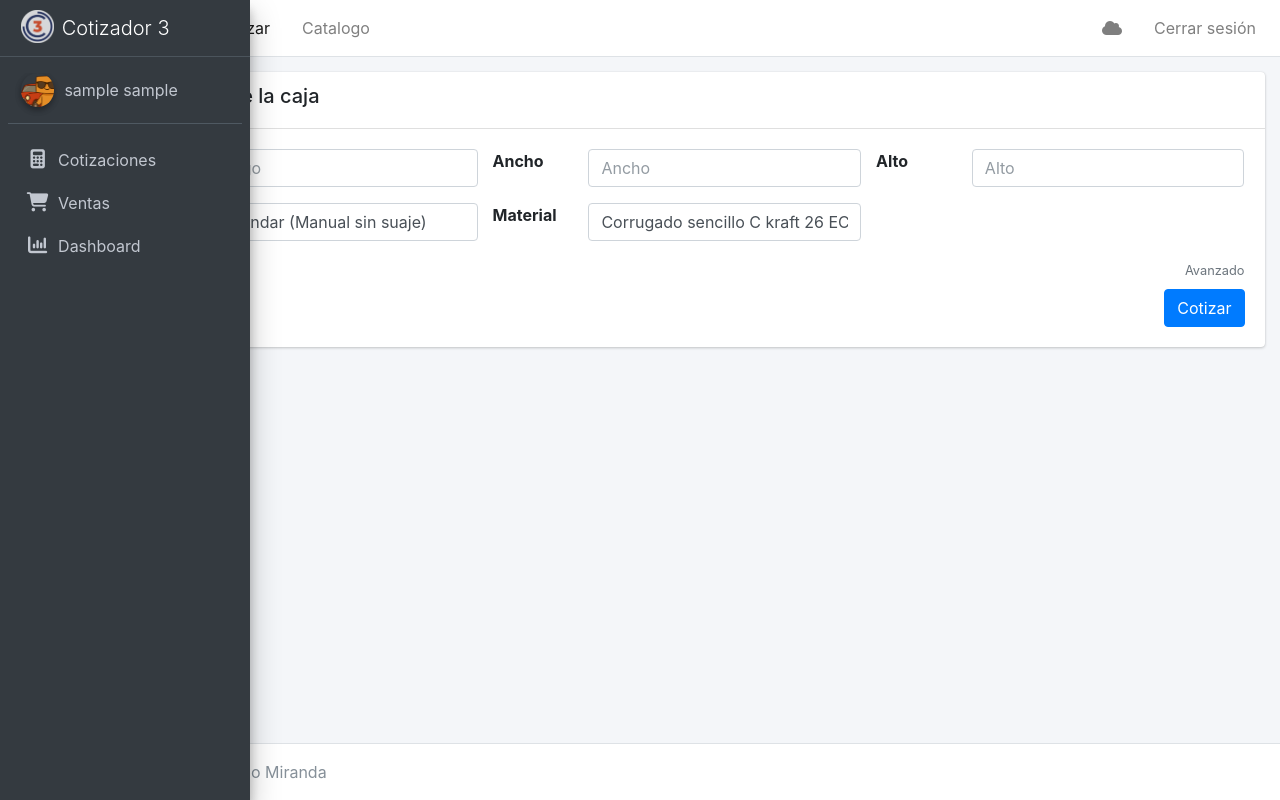
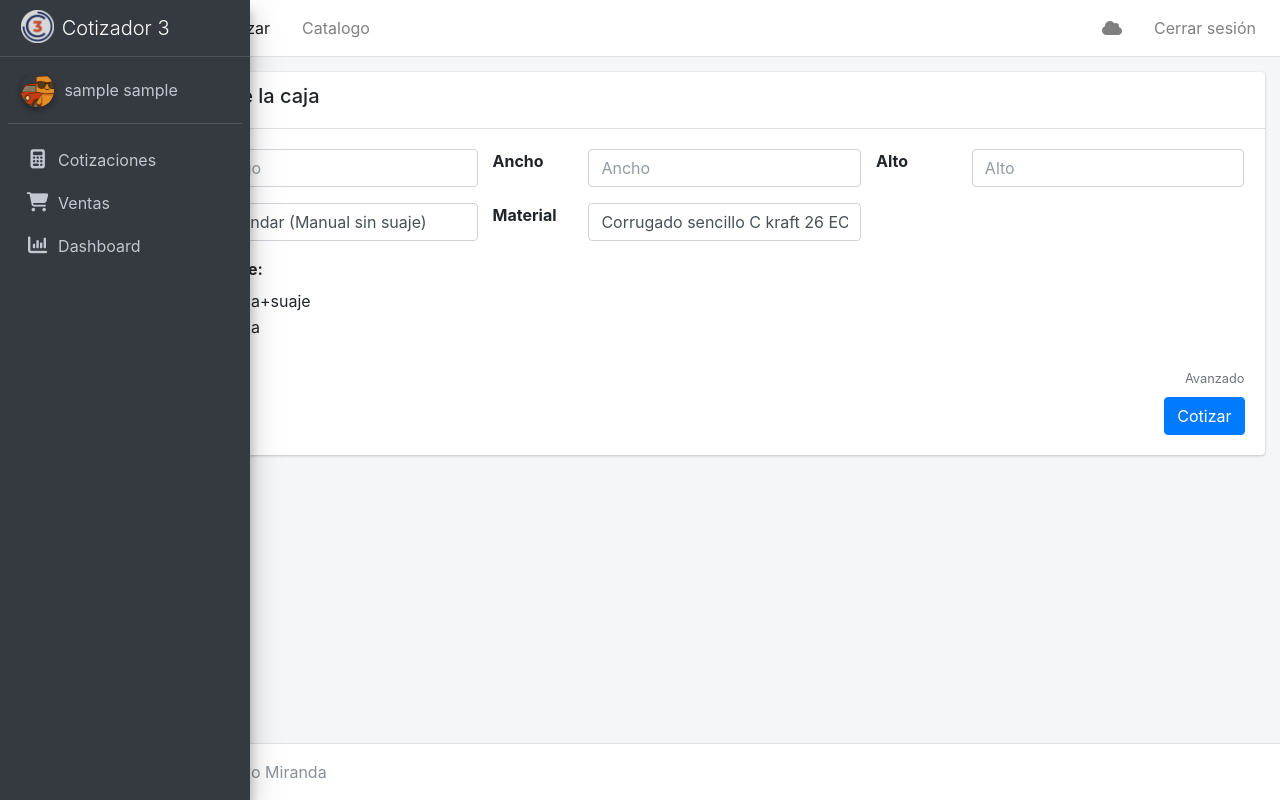
Before and after one commit to pablicles/cotizador_v3, a PHP site: page / in a window 1280 px wide. Run offline with PHP 8.4, Linux system fonts and the light colour scheme; the visitor is signed in with stand-in values (Sample User, id 1); data comes from the database, SQL or seed files in the repository; some libraries are stand-ins or nearby versions.

Commit message:
Add option to separate die cost when optimizing box price

```diff
--- a/cotizar/front.php
+++ b/cotizar/front.php
@@ -6,6 +6,7 @@ $materiales = get_materiales($conn);
 
 $selected_armado   = isset($_GET['armado']) ? (int)$_GET['armado'] : 1;
 $selected_material = $_GET['material'] ?? ($materiales[0]['clave'] ?? '');
+$tipo_precio = $_GET['tipo_precio'] ?? 'caja_suaje';
 
 $procesos_default = get_procesos_por_armado($conn, $selected_armado);
 $merma_def    = get_valor($conn, 'Merma');
@@ -119,6 +120,9 @@ if (isset($_GET['largo'], $_GET['ancho'], $_GET['alto'])) {
                 $cotizacion = cotizar_corrugado($conn, $selected_armado, $l, $a, $h, $selected_material, $opciones);
             }
             if ($cotizacion) {
+                if ($tipo_precio === 'caja') {
+                    $opciones['solo_caja'] = true;
+                }
                 $tabla_volumenes = cotizar_suaje_multiple($conn, $selected_armado, $l, $a, $h, $selected_material, $opciones);
             }
         }
@@ -174,6 +178,19 @@ if (isset($_GET['largo'], $_GET['ancho'], $_GET['alto'])) {
                                                         </option>
                                                 <?php endforeach; ?>
                                         </select>
+                                </div>
+                        </div>
+                        <div class="row mb-2">
+                                <div class="col-12 col-lg-6 mb-lg-3">
+                                        <label class="form-label">Minimizar costo de:</label>
+                                        <div class="form-check">
+                                                <input class="form-check-input" type="radio" name="tipo_precio" id="precio_caja_suaje" value="caja_suaje" <?php echo ($tipo_precio === 'caja_suaje') ? 'checked' : ''; ?>>
+                                                <label class="form-check-label" for="precio_caja_suaje">Mejor precio caja+suaje</label>
+                                        </div>
+                                        <div class="form-check">
+                                                <input class="form-check-input" type="radio" name="tipo_precio" id="precio_caja" value="caja" <?php echo ($tipo_precio === 'caja') ? 'checked' : ''; ?>>
+                                                <label class="form-check-label" for="precio_caja">Mejor precio caja</label>
+                                        </div>
                                 </div>
                         </div>
                         <div class="row mb-2">
@@ -411,6 +428,7 @@ if (isset($_GET['largo'], $_GET['ancho'], $_GET['alto'])) {
                     <th><?php echo number_format($vol); ?></th>
                 <?php endforeach; ?>
             </tr>
+            <?php if($tipo_precio === 'caja_suaje'): ?>
             <tr>
                 <td>Precio caja s/ IVA</td>
                 <?php foreach($tabla_volumenes as $info): ?>
@@ -435,6 +453,32 @@ if (isset($_GET['largo'], $_GET['ancho'], $_GET['alto'])) {
                     <td>$<?php echo number_format($info['precio_total_con_iva'],2); ?></td>
                 <?php endforeach; ?>
             </tr>
+            <?php else: ?>
+            <tr>
+                <td>Precio caja s/ IVA</td>
+                <?php foreach($tabla_volumenes as $info): ?>
+                    <td>$<?php echo number_format($info['precio_caja_sin_iva'],2); ?></td>
+                <?php endforeach; ?>
+            </tr>
+            <tr>
+                <td>Precio caja c/ IVA</td>
+                <?php foreach($tabla_volumenes as $info): ?>
+                    <td>$<?php echo number_format($info['precio_total_con_iva'],2); ?></td>
+                <?php endforeach; ?>
+            </tr>
+            <tr>
+                <td>Suaje s/ IVA</td>
+                <?php foreach($tabla_volumenes as $info): ?>
+                    <td>$<?php echo number_format($info['precio_suaje_total'],2); ?></td>
+                <?php endforeach; ?>
+            </tr>
+            <tr>
+                <td>Suaje c/ IVA</td>
+                <?php foreach($tabla_volumenes as $info): ?>
+                    <td>$<?php echo number_format($info['precio_suaje_total']*(1+$cotizacion['iva']/100),2); ?></td>
+                <?php endforeach; ?>
+            </tr>
+            <?php endif; ?>
             <tr>
                 <td>Detalles</td>
                 <?php foreach($tabla_volumenes as $vol => $info): ?>
@@ -448,6 +492,7 @@ if (isset($_GET['largo'], $_GET['ancho'], $_GET['alto'])) {
                 <p><strong>Piezas por golpe:</strong> <?php echo $info['piezas_por_golpe']; ?></p>
                 <p><strong>Golpes necesarios:</strong> <?php echo $info['golpes']; ?></p>
                 <p><strong>cm de suaje:</strong> <?php echo number_format($info['cm_suaje_total'],2); ?> cm</p>
+                <p><strong>Costo suaje:</strong> $<?php echo number_format($info['precio_suaje_total'],2); ?></p>
                 <p><strong>Costo material:</strong> $<?php echo number_format($info['costo_material_total'],2); ?></p>
                 <p><strong>Costo procesos sin suajado:</strong> $<?php echo number_format($info['costo_procesos_total'],2); ?></p>
                 <p><strong>Costo suajado:</strong> $<?php echo number_format($info['costo_suajado_total'],2); ?></p>
--- a/cotizar/funciones.php
+++ b/cotizar/funciones.php
@@ -624,6 +624,7 @@ function cotizar_suaje_multiple(mysqli $conn, int $armado, float $largo, float $
     foreach($datos_caja['cm_suaje'] as $c){
         $cm_base += $c;
     }
+    $solo_caja = !empty($opciones['solo_caja']);
     $volumenes = [1000,2000,3000,4000,5000,10000];
     $resultados = [];
     foreach($volumenes as $vol){
@@ -664,10 +665,11 @@ function cotizar_suaje_multiple(mysqli $conn, int $armado, float $largo, float $
             $iva = $cot['iva'];
             $costo_total_sin_iva = $base_total * (1 + $utilidad/100);
             $precio_caja_sin_iva = $costo_total_sin_iva / $vol;
-            $precio_suaje_pieza = $precio_suaje / $vol;
+            $precio_suaje_pieza = $solo_caja ? 0 : $precio_suaje / $vol;
             $precio_total_sin_iva = $precio_caja_sin_iva + $precio_suaje_pieza;
             $precio_total_con_iva = $precio_total_sin_iva * (1 + $iva/100);
-            if($mejor === null || $precio_total_sin_iva < $mejor['precio_total_sin_iva']){
+            $criterio = $solo_caja ? $precio_caja_sin_iva : $precio_total_sin_iva;
+            if($mejor === null || $criterio < $mejor['criterio']){
                 $mejor = [
                     'piezas_por_golpe' => $m,
                     'cm_suaje_total' => $cm_total,
@@ -679,10 +681,13 @@ function cotizar_suaje_multiple(mysqli $conn, int $armado, float $largo, float $
                     'precio_suaje_pieza' => $precio_suaje_pieza,
                     'precio_total_sin_iva' => $precio_total_sin_iva,
                     'precio_total_con_iva' => $precio_total_con_iva,
+                    'precio_suaje_total' => $precio_suaje,
+                    'criterio' => $criterio,
                 ];
             }
         }
         if($mejor){
+            unset($mejor['criterio']);
             $resultados[$vol] = $mejor;
         }
     }
```
Lines whose indentation alone changed are shown as unchanged.
